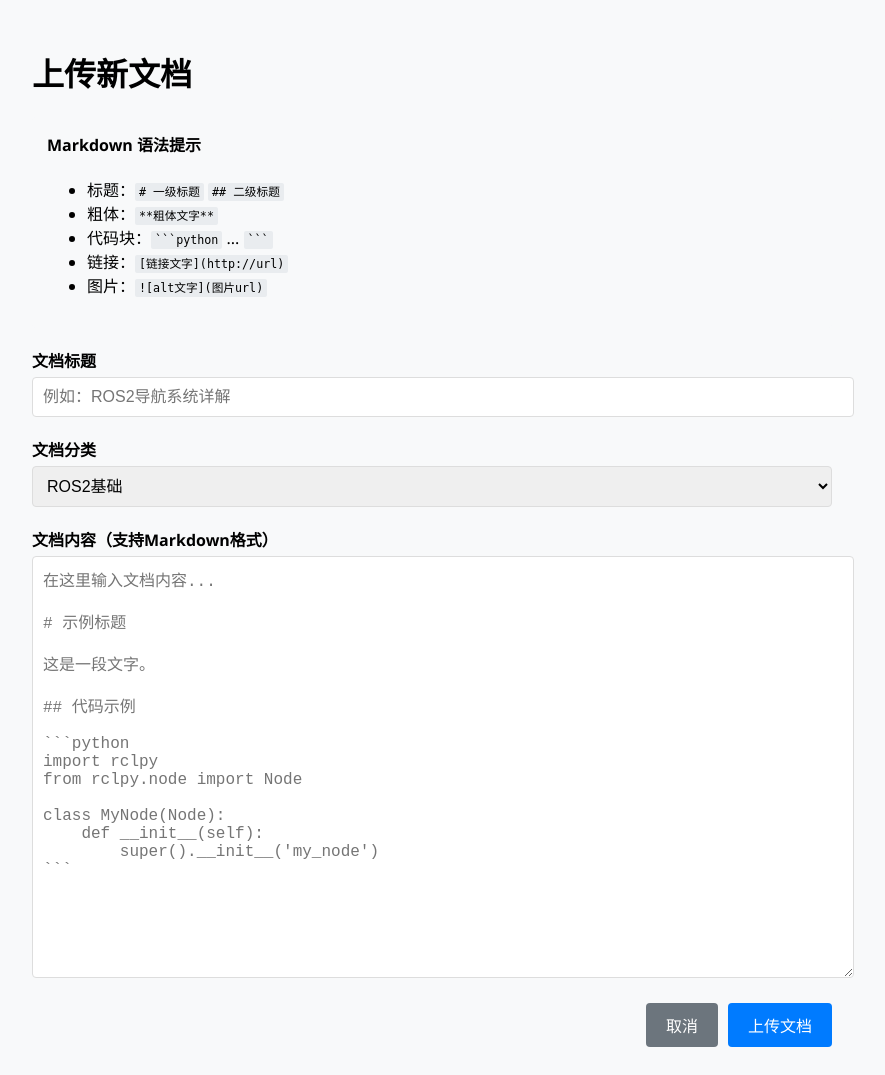
After one commit to ggb123-seven/ros2_wiki, a Flask app: page /admin/upload in a window 1280 px wide. The commit adds this page. Shown: the whole page, without its empty margins (208-1093 px from the left). Run offline with Flask 3, Linux system fonts and the light colour scheme; a user stored in the database is signed in.

Commit message:
添加管理员功能
- 添加管理员角色系统（is_admin字段）
- 创建管理员后台界面 (/admin)
- 实现文档上传、编辑、删除功能
- 添加管理员权限验证装饰器
- 更新导航栏显示管理后台入口
- 默认管理员账号：admin/admin123

🤖 Generated with [Claude Code](https://claude.ai/code)

Co-Authored-By: Claude <noreply@anthropic.com>

````diff
--- a/app.py
+++ b/app.py
@@ -1,6 +1,7 @@
 from flask import Flask, render_template, request, jsonify, redirect, url_for, flash
 from flask_login import LoginManager, UserMixin, login_user, logout_user, login_required, current_user
 from werkzeug.security import generate_password_hash, check_password_hash
+from functools import wraps
 import sqlite3
 import markdown
 import os
@@ -16,10 +17,11 @@ login_manager.init_app(app)
 login_manager.login_view = 'login'
 
 class User(UserMixin):
-    def __init__(self, id, username, email):
+    def __init__(self, id, username, email, is_admin=False):
         self.id = id
         self.username = username
         self.email = email
+        self.is_admin = is_admin
 
 @login_manager.user_loader
 def load_user(user_id):
@@ -29,7 +31,7 @@ def load_user(user_id):
     user = cursor.fetchone()
     conn.close()
     if user:
-        return User(user[0], user[1], user[2])
+        return User(user[0], user[1], user[2], user[4] if len(user) > 4 else False)
     return None
 
 def init_db():
@@ -43,6 +45,7 @@ def init_db():
             username TEXT UNIQUE NOT NULL,
             email TEXT UNIQUE NOT NULL,
             password_hash TEXT NOT NULL,
+            is_admin BOOLEAN DEFAULT 0,
             created_at TIMESTAMP DEFAULT CURRENT_TIMESTAMP
         )
     ''')
@@ -77,6 +80,17 @@ def init_db():
     conn.commit()
     conn.close()
 
+# 管理员装饰器
+def admin_required(f):
+    @wraps(f)
+    @login_required
+    def decorated_function(*args, **kwargs):
+        if not current_user.is_admin:
+            flash('需要管理员权限')
+            return redirect(url_for('index'))
+        return f(*args, **kwargs)
+    return decorated_function
+
 # 路由
 @app.route('/')
 def index():
@@ -105,7 +119,7 @@ def login():
         conn.close()
 
         if user and check_password_hash(user[3], password):
-            user_obj = User(user[0], user[1], user[2])
+            user_obj = User(user[0], user[1], user[2], user[4] if len(user) > 4 else False)
             login_user(user_obj)
             return redirect(url_for('index'))
         else:
@@ -217,6 +231,114 @@ def add_comment(doc_id):
     flash('评论添加成功')
     return redirect(url_for('view_document', doc_id=doc_id))
 
+# 管理员后台
+@app.route('/admin')
+@admin_required
+def admin_dashboard():
+    conn = sqlite3.connect(app.config['DATABASE'])
+    cursor = conn.cursor()
+
+    # 获取所有文档
+    cursor.execute('''
+        SELECT d.*, u.username
+        FROM documents d
+        LEFT JOIN users u ON d.author_id = u.id
+        ORDER BY d.created_at DESC
+    ''')
+    documents = cursor.fetchall()
+
+    # 获取统计信息
+    cursor.execute('SELECT COUNT(*) FROM users')
+    user_count = cursor.fetchone()[0]
+
+    cursor.execute('SELECT COUNT(*) FROM documents')
+    doc_count = cursor.fetchone()[0]
+
+    cursor.execute('SELECT COUNT(*) FROM comments')
+    comment_count = cursor.fetchone()[0]
+
+    conn.close()
+
+    return render_template('admin/dashboard.html',
+                         documents=documents,
+                         user_count=user_count,
+                         doc_count=doc_count,
+                         comment_count=comment_count)
+
+# 管理员上传文档
+@app.route('/admin/upload', methods=['GET', 'POST'])
+@admin_required
+def admin_upload():
+    if request.method == 'POST':
+        title = request.form['title']
+        content = request.form['content']
+        category = request.form.get('category', 'ROS2基础')
+
+        conn = sqlite3.connect(app.config['DATABASE'])
+        cursor = conn.cursor()
+        cursor.execute('''
+            INSERT INTO documents (title, content, author_id, category)
+            VALUES (?, ?, ?, ?)
+        ''', (title, content, current_user.id, category))
+        conn.commit()
+        conn.close()
+
+        flash('文档上传成功')
+        return redirect(url_for('admin_dashboard'))
+
+    return render_template('admin/upload.html')
+
+# 管理员编辑文档
+@app.route('/admin/edit/<int:doc_id>', methods=['GET', 'POST'])
+@admin_required
+def admin_edit(doc_id):
+    conn = sqlite3.connect(app.config['DATABASE'])
+    cursor = conn.cursor()
+
+    if request.method == 'POST':
+        title = request.form['title']
+        content = request.form['content']
+        category = request.form.get('category', 'ROS2基础')
+
+        cursor.execute('''
+            UPDATE documents
+            SET title = ?, content = ?, category = ?, updated_at = CURRENT_TIMESTAMP
+            WHERE id = ?
+        ''', (title, content, category, doc_id))
+        conn.commit()
+        conn.close()
+
+        flash('文档更新成功')
+        return redirect(url_for('admin_dashboard'))
+
+    cursor.execute('SELECT * FROM documents WHERE id = ?', (doc_id,))
+    document = cursor.fetchone()
+    conn.close()
+
+    if not document:
+        flash('文档不存在')
+        return redirect(url_for('admin_dashboard'))
+
+    return render_template('admin/edit.html', document=document)
+
+# 管理员删除文档
+@app.route('/admin/delete/<int:doc_id>')
+@admin_required
+def admin_delete(doc_id):
+    conn = sqlite3.connect(app.config['DATABASE'])
+    cursor = conn.cursor()
+
+    # 先删除相关评论
+    cursor.execute('DELETE FROM comments WHERE document_id = ?', (doc_id,))
+    # 再删除文档
+    cursor.execute('DELETE FROM documents WHERE id = ?', (doc_id,))
+
+    conn.commit()
+    conn.close()
+
+    flash('文档删除成功')
+    return redirect(url_for('admin_dashboard'))
+
 # 确保数据库初始化
 init_db()
 
@@ -232,10 +354,10 @@ try:
         admin_hash = generate_password_hash('admin123')
         user_hash = generate_password_hash('user123')
 
-        cursor.execute('INSERT INTO users (username, email, password_hash) VALUES (?, ?, ?)',
-                      ('admin', 'admin@example.com', admin_hash))
-        cursor.execute('INSERT INTO users (username, email, password_hash) VALUES (?, ?, ?)',
-                      ('ros2_learner', 'user@example.com', user_hash))
+        cursor.execute('INSERT INTO users (username, email, password_hash, is_admin) VALUES (?, ?, ?, ?)',
+                      ('admin', 'admin@example.com', admin_hash, 1))
+        cursor.execute('INSERT INTO users (username, email, password_hash, is_admin) VALUES (?, ?, ?, ?)',
+                      ('ros2_learner', 'user@example.com', user_hash, 0))
 
         # 添加示例文档
         cursor.execute('''INSERT INTO documents (title, content, author_id, category) VALUES (?, ?, ?, ?)''',
--- /dev/null
+++ b/templates/admin/upload.html
@@ -0,0 +1,132 @@
+<!DOCTYPE html>
+<html lang="zh-CN">
+<head>
+    <meta charset="UTF-8">
+    <meta name="viewport" content="width=device-width, initial-scale=1.0">
+    <title>上传文档 - ROS2 Wiki</title>
+    <link rel="stylesheet" href="{{ url_for('static', filename='css/style.css') }}">
+    <style>
+        .upload-container {
+            max-width: 800px;
+            margin: 0 auto;
+            padding: 20px;
+        }
+        .form-group {
+            margin-bottom: 20px;
+        }
+        .form-group label {
+            display: block;
+            margin-bottom: 5px;
+            font-weight: bold;
+        }
+        .form-group input,
+        .form-group select,
+        .form-group textarea {
+            width: 100%;
+            padding: 10px;
+            border: 1px solid #ddd;
+            border-radius: 4px;
+            font-size: 16px;
+        }
+        .form-group textarea {
+            min-height: 400px;
+            font-family: 'Courier New', monospace;
+        }
+        .btn {
+            padding: 10px 20px;
+            text-decoration: none;
+            border-radius: 4px;
+            color: white;
+            border: none;
+            cursor: pointer;
+            font-size: 16px;
+        }
+        .btn-primary {
+            background: #007bff;
+        }
+        .btn-secondary {
+            background: #6c757d;
+        }
+        .button-group {
+            display: flex;
+            gap: 10px;
+            justify-content: flex-end;
+        }
+        .markdown-help {
+            background: #f8f9fa;
+            padding: 15px;
+            border-radius: 4px;
+            margin-bottom: 20px;
+        }
+        .markdown-help h4 {
+            margin-top: 0;
+        }
+        .markdown-help code {
+            background: #e9ecef;
+            padding: 2px 4px;
+            border-radius: 2px;
+        }
+    </style>
+</head>
+<body>
+    <div class="upload-container">
+        <h1>上传新文档</h1>
+
+        <div class="markdown-help">
+            <h4>Markdown 语法提示</h4>
+            <ul>
+                <li>标题：<code># 一级标题</code> <code>## 二级标题</code></li>
+                <li>粗体：<code>**粗体文字**</code></li>
+                <li>代码块：<code>```python</code> ... <code>```</code></li>
+                <li>链接：<code>[链接文字](http://url)</code></li>
+                <li>图片：<code>![alt文字](图片url)</code></li>
+            </ul>
+        </div>
+
+        <form method="POST">
+            <div class="form-group">
+                <label for="title">文档标题</label>
+                <input type="text" id="title" name="title" required
+                       placeholder="例如：ROS2导航系统详解">
+            </div>
+
+            <div class="form-group">
+                <label for="category">文档分类</label>
+                <select id="category" name="category">
+                    <option value="ROS2基础">ROS2基础</option>
+                    <option value="ROS2进阶">ROS2进阶</option>
+                    <option value="ROS2应用">ROS2应用</option>
+                    <option value="ROS2工具">ROS2工具</option>
+                    <option value="ROS2案例">ROS2案例</option>
+                </select>
+            </div>
+
+            <div class="form-group">
+                <label for="content">文档内容（支持Markdown格式）</label>
+                <textarea id="content" name="content" required
+                          placeholder="在这里输入文档内容...
+
+# 示例标题
+
+这是一段文字。
+
+## 代码示例
+
+```python
+import rclpy
+from rclpy.node import Node
+
+class MyNode(Node):
+    def __init__(self):
+        super().__init__('my_node')
+```"></textarea>
+            </div>
+
+            <div class="button-group">
+                <a href="{{ url_for('admin_dashboard') }}" class="btn btn-secondary">取消</a>
+                <button type="submit" class="btn btn-primary">上传文档</button>
+            </div>
+        </form>
+    </div>
+</body>
+</html>
--- a/templates/base.html
+++ b/templates/base.html
@@ -15,6 +15,9 @@
             <div class="navbar-nav ms-auto">
                 {% if current_user.is_authenticated %}
                     <span class="navbar-text me-3">欢迎，{{ current_user.username }}！</span>
+                    {% if current_user.is_admin %}
+                        <a class="nav-link" href="{{ url_for('admin_dashboard') }}">管理后台</a>
+                    {% endif %}
                     <a class="nav-link" href="{{ url_for('logout') }}">退出</a>
                 {% else %}
                     <a class="nav-link" href="{{ url_for('login') }}">登录</a>
````
Also changed, not shown: migrate_admin.py (added, +40 -0 lines), templates/admin/dashboard.html (added, +128 -0 lines), templates/admin/edit.html (added, +103 -0 lines).
